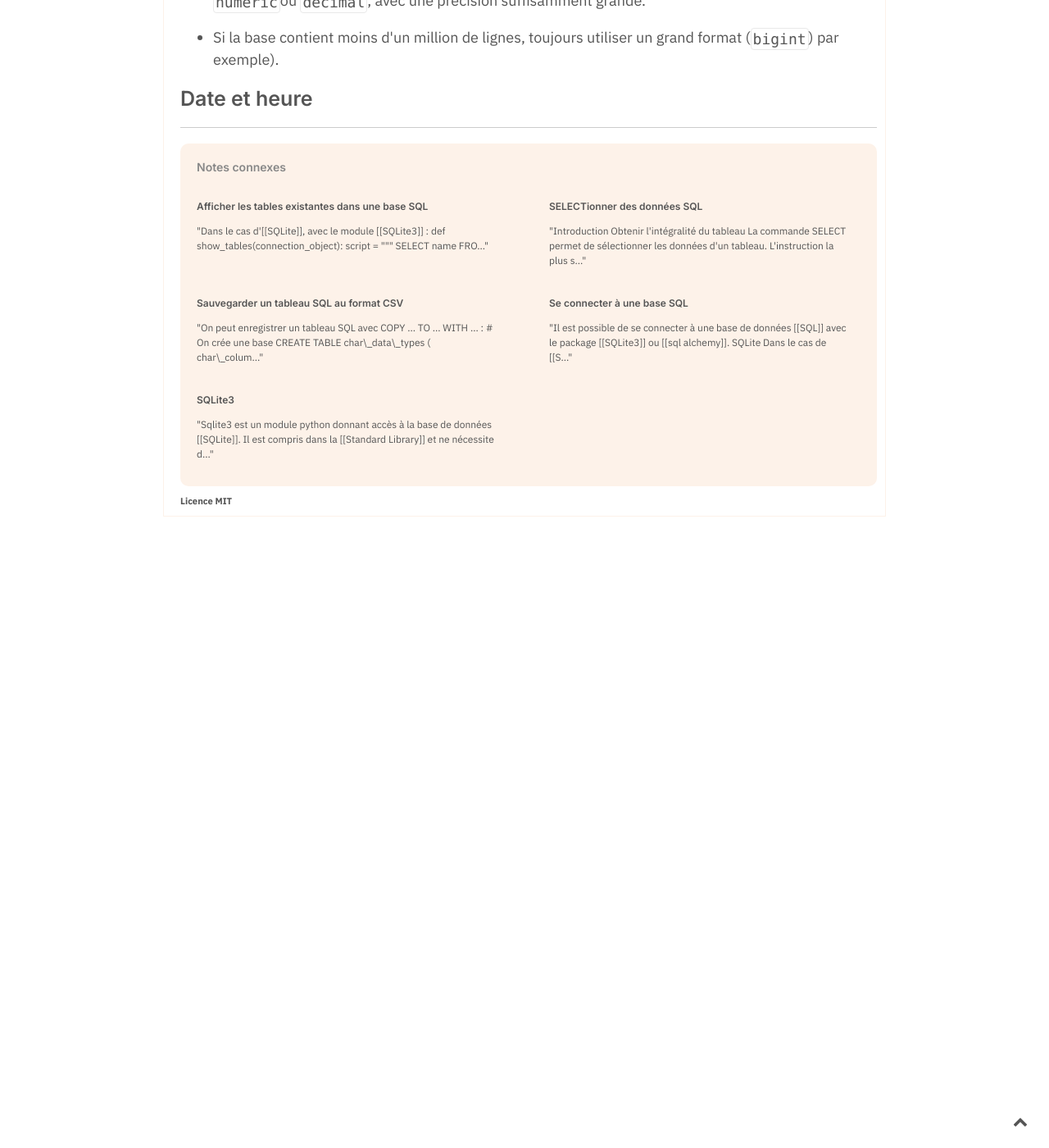
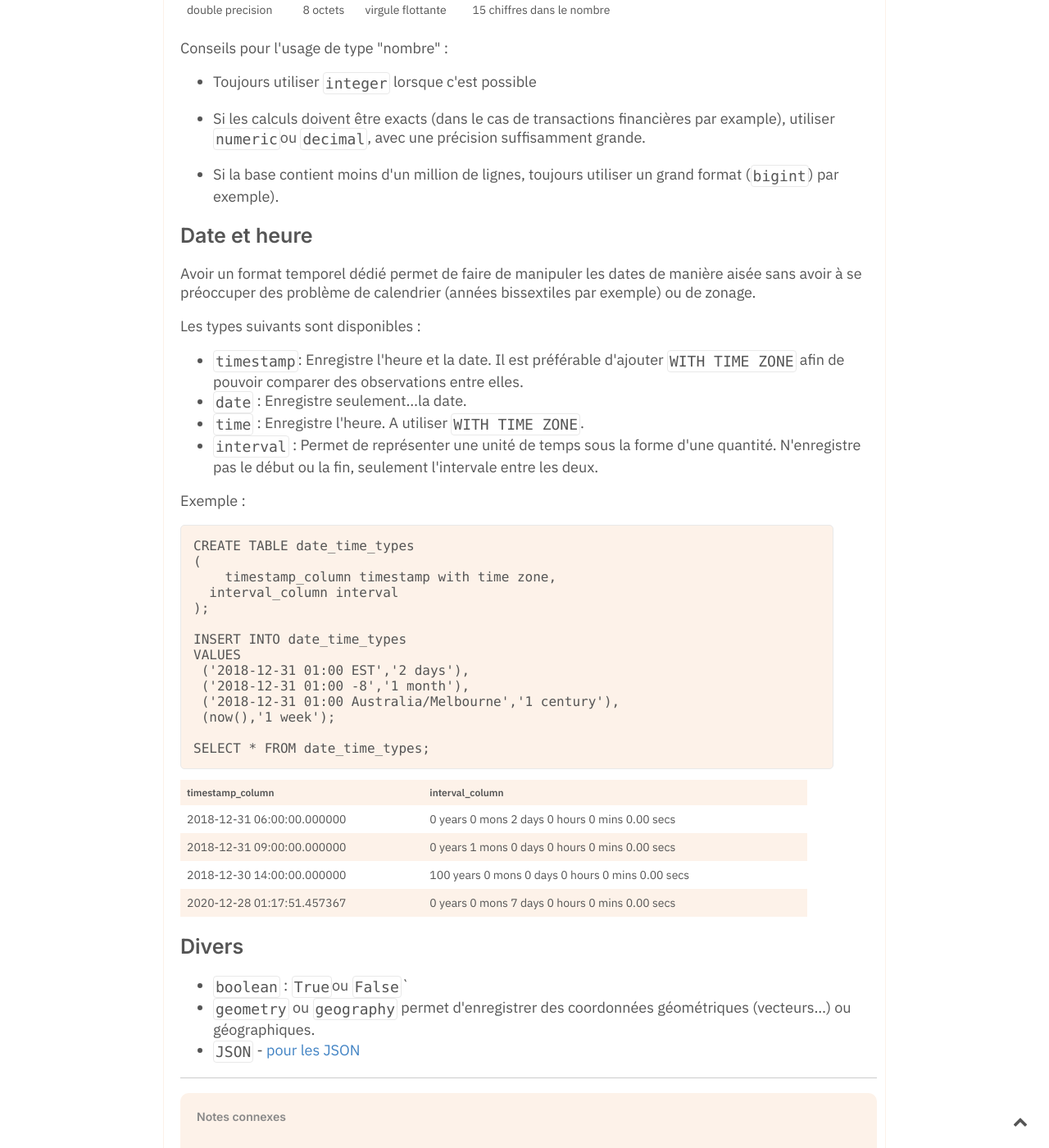
Before and after one commit to Maxence-L/arboretum.link, a Jekyll site: the page built from _notes/Types de données SQL.md, in a window 1280 px wide and 1400 px high, scrolled down 3031 px. Shown: the whole window at 82% size. Built offline with Jekyll 4.4.1, drawn with Linux system fonts in a browser that asks for light colours; the table of contents is made by our own code; before the commit the page ends 3661 px from its top, so only the background shows below that; some of the changed text lies outside the part shown.

Commit message:
Update Types de données SQL.md

`````diff
--- a/_notes/Types de données SQL.md
+++ b/_notes/Types de données SQL.md
@@ -2,6 +2,7 @@
 title : Types de données SQL
 tags : SQL
 etat : hiver
+toc : true
 ---
 
 Cette note a pour but d'expliquer les types de données rencontrée dans un tableau.
@@ -98,3 +99,44 @@ Conseils pour l'usage de type "nombre" :
 - Si la base contient moins d'un million de lignes, toujours utiliser un grand format (`bigint`) par exemple).
 
 ## Date et heure
+
+Avoir un format temporel dédié permet de faire de manipuler les dates de manière aisée sans avoir à se préoccuper des problème de calendrier (années bissextiles par exemple) ou de zonage.
+
+Les types suivants sont disponibles :
+
+- `timestamp`: Enregistre l'heure et la date. Il est préférable d'ajouter `WITH TIME ZONE` afin de pouvoir comparer des observations entre elles.
+- `date` : Enregistre seulement...la date.
+- `time` : Enregistre l'heure. A utiliser `WITH TIME ZONE`.
+- `interval` : Permet de représenter une unité de temps sous la forme d'une quantité. N'enregistre pas le début ou la fin, seulement l'intervale entre les deux.
+
+Exemple :
+
+```SQL
+CREATE TABLE date_time_types
+(
+    timestamp_column timestamp with time zone,
+ 	interval_column interval
+);
+
+INSERT INTO date_time_types
+VALUES
+ ('2018-12-31 01:00 EST','2 days'),
+ ('2018-12-31 01:00 -8','1 month'),
+ ('2018-12-31 01:00 Australia/Melbourne','1 century'),
+ (now(),'1 week');
+
+SELECT * FROM date_time_types;
+````
+
+|timestamp_column|interval_column|
+|-|-|
+|2018-12-31 06:00:00.000000|0 years 0 mons 2 days 0 hours 0 mins 0.00 secs|
+|2018-12-31 09:00:00.000000|0 years 1 mons 0 days 0 hours 0 mins 0.00 secs|
+|2018-12-30 14:00:00.000000|100 years 0 mons 0 days 0 hours 0 mins 0.00 secs|
+|2020-12-28 01:17:51.457367|0 years 0 mons 7 days 0 hours 0 mins 0.00 secs|
+
+## Divers
+
+- `boolean` : `True`ou `False``
+- `geometry` ou `geography` permet d'enregistrer des coordonnées géométriques (vecteurs...) ou géographiques.
+- `JSON` - [pour les JSON](https://stackoverflow.com/questions/9207404/whats-best-sql-datatype-for-storing-json-string)
`````
